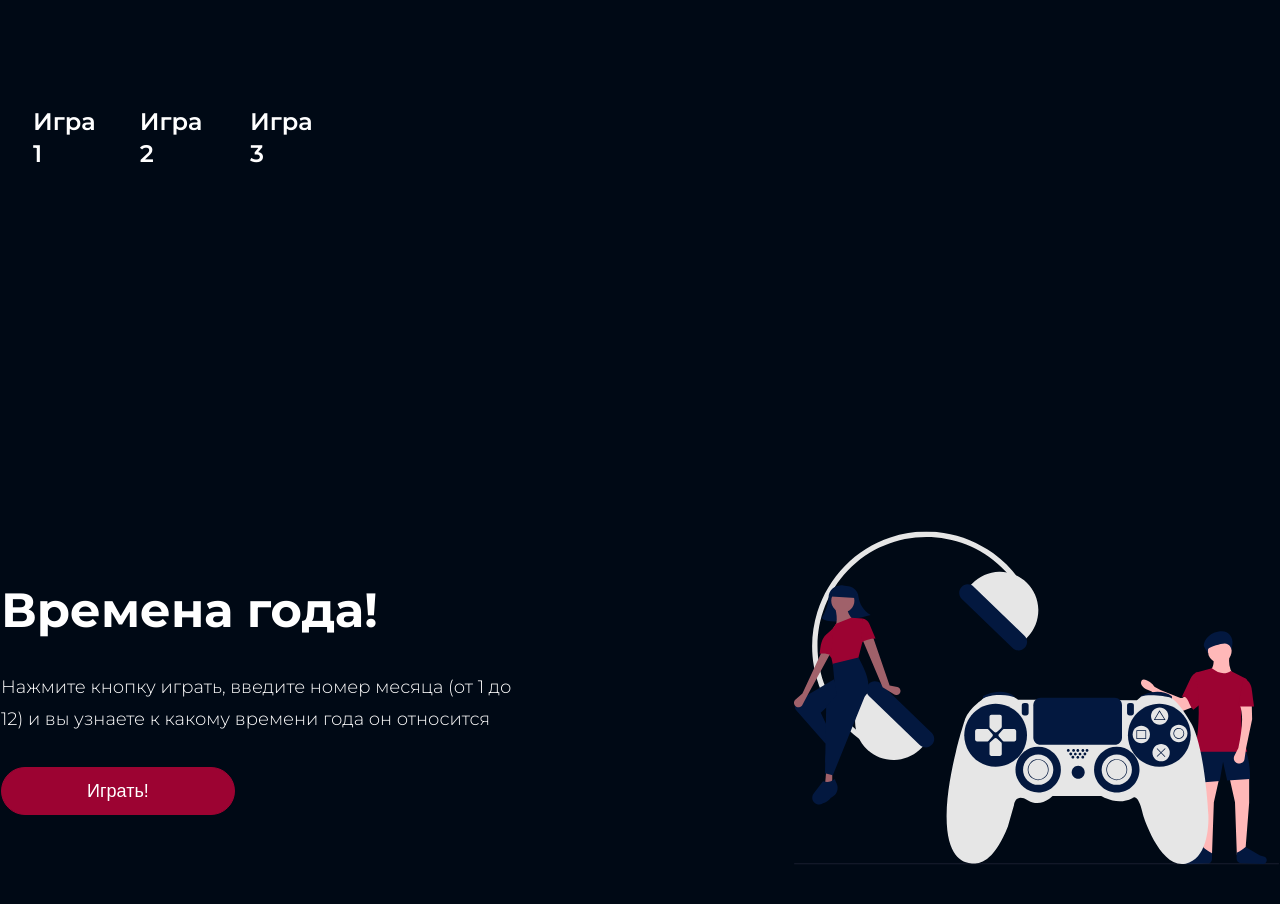
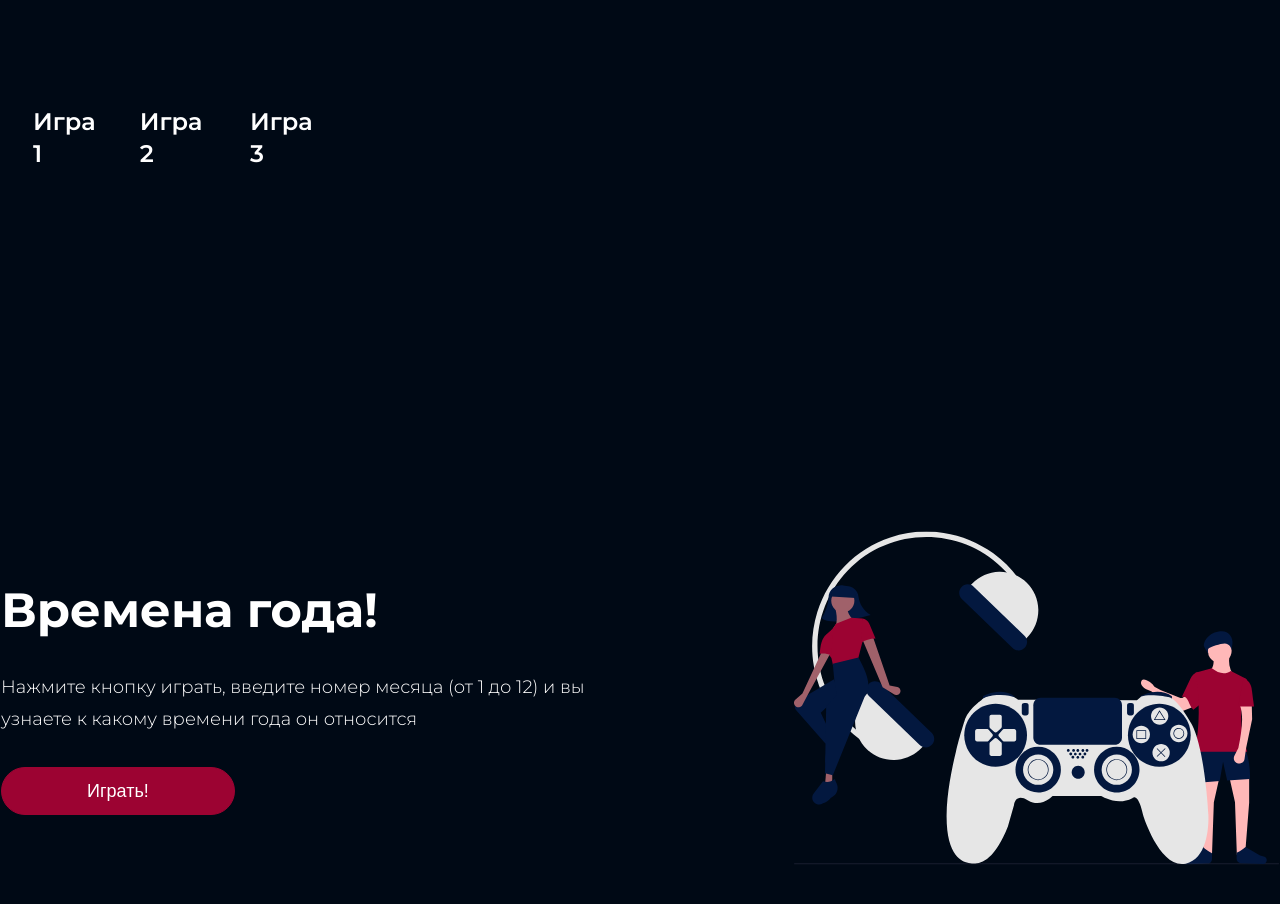
Before and after one commit to Vardensky/2-nd-course-hw_-test-, a plain HTML site: page hw-3/index.html in a window 1280 px wide. Shown: the part 1282-2186 px from the top of the page. Drawn offline with nearby package versions, Linux system fonts and the light colour scheme; files that its build step writes are made by us from their sources.

Commit message:
Итоговый вариант hw-3

```diff
--- a/hw-3/style.scss
+++ b/hw-3/style.scss
@@ -122,7 +122,7 @@ body {
 	font-style: normal;
 	font-weight: 300;
 	line-height: 32px; /* 177.778% */
-	width: 532px;
+	width: 584px;
 	padding-top: 32px;
 	padding-bottom: 32px;
 }
```
